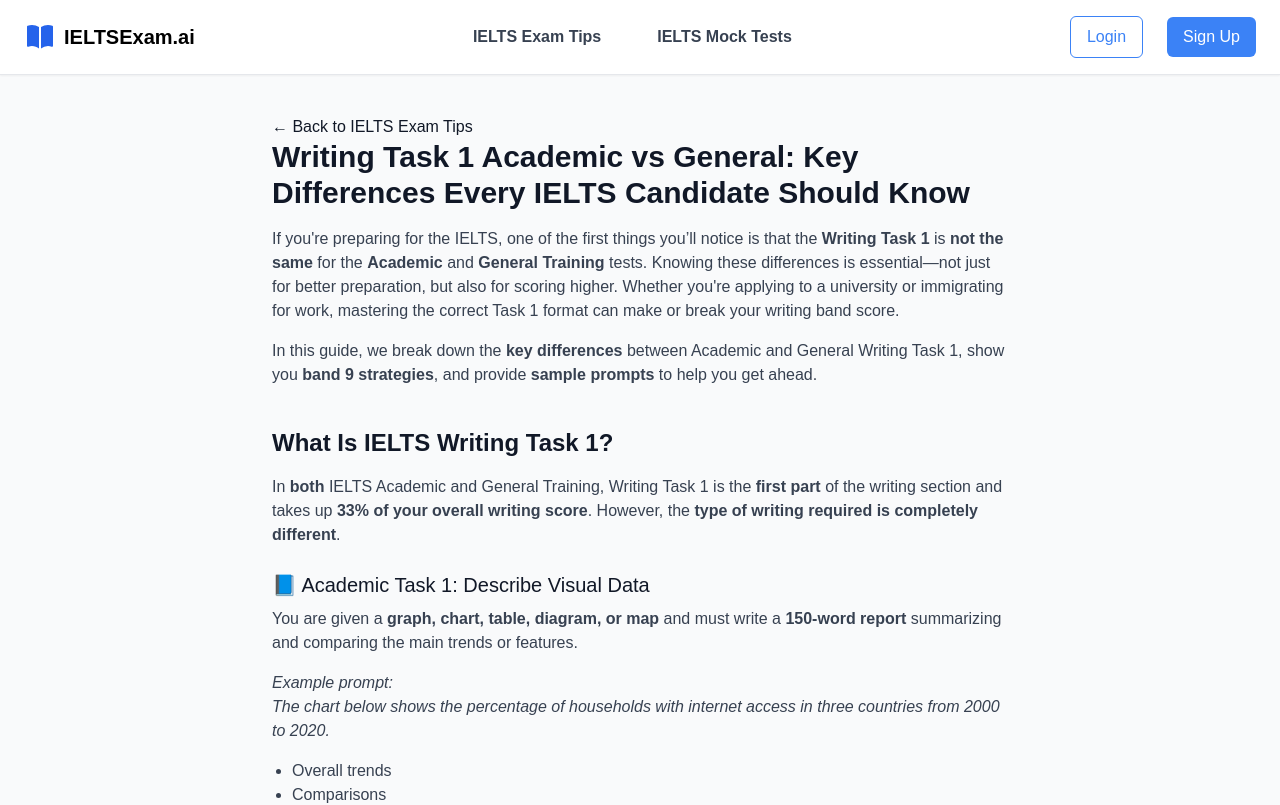
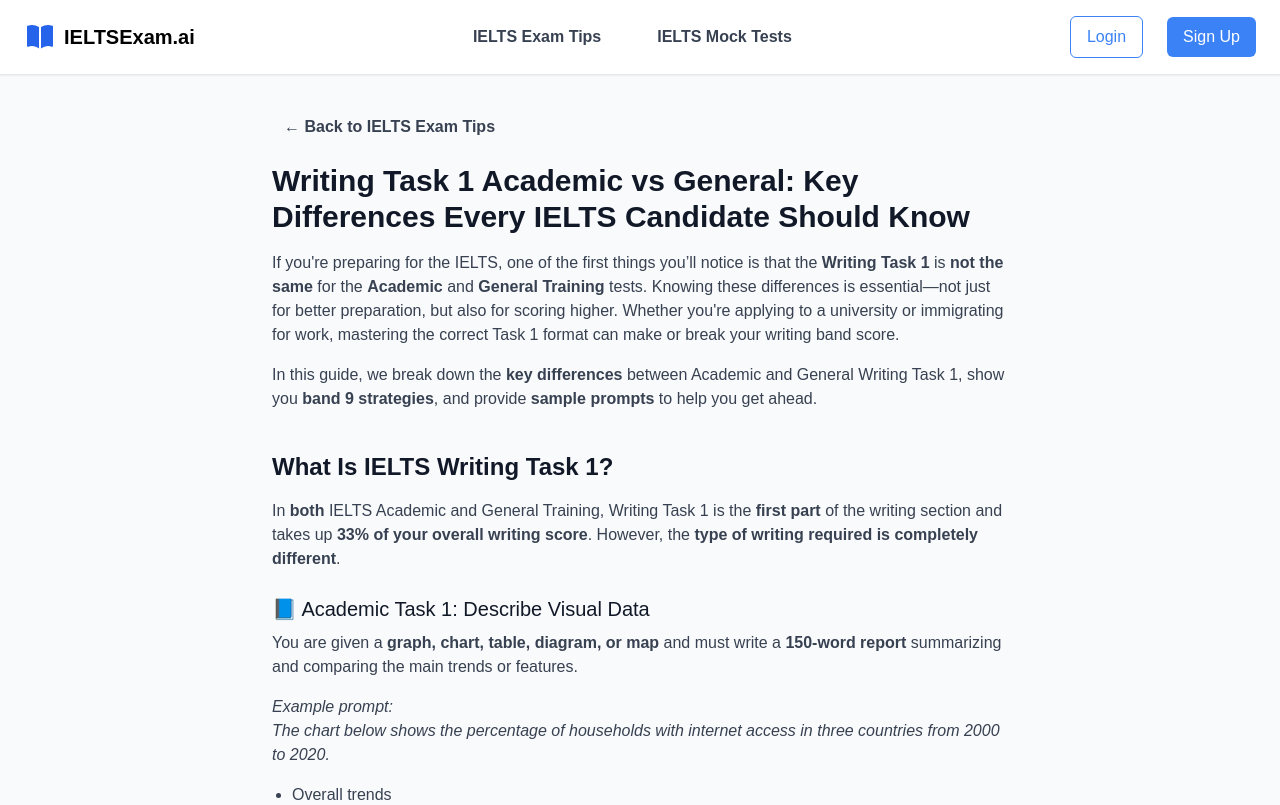
Before and after one commit to shashank-padala/ieltsexam-ai, a Next.js app: page /ielts-exam-tips/writing-mastery/ielts-writing-task-1-academic-vs-general-key-differences in a window 1280 px wide. Shown: the top 805 px of the page. Built offline with nearby package versions, Linux system fonts and the light colour scheme; no server answers.

Commit message:
improved blog ux

```diff
--- a/app/ielts-exam-tips/writing-mastery/ielts-writing-task-1-academic-vs-general-key-differences/page.tsx
+++ b/app/ielts-exam-tips/writing-mastery/ielts-writing-task-1-academic-vs-general-key-differences/page.tsx
@@ -3,7 +3,9 @@ import Link from "next/link";
 export default function Page() {
   return (
     <main className="max-w-3xl mx-auto px-4 py-10 text-gray-900">
-      <Link href="/ielts-exam-tips">← Back to IELTS Exam Tips</Link>
+      <Link href="/ielts-exam-tips" className="text-gray-700 hover:text-blue-600 transition-all duration-200 px-3 py-2 rounded-md hover:bg-blue-50 font-bold relative group">←  Back to IELTS Exam Tips</Link>
+      <br/>
+      <br/>
       <article>
         <header>
           <h1 className="text-3xl font-bold mb-4">
@@ -168,7 +170,7 @@ export default function Page() {
           <h2 className="text-2xl font-semibold mt-10 mb-4">🎯 Ready to Boost Your Band Score?</h2>
           <p className="text-base text-gray-700 mb-4">
             Practice with <strong>realistic, examiner-style mock exams</strong> for both Academic and General IELTS at <br />
-            👉 <a href="https://ieltsexam.ai/ielts-mock-exams/" className="underline">ieltsexam.ai/ielts-mock-exams/</a><br />
+            👉 <a href="https://ieltsexam.ai/ielts-mock-exams/" className="underline">ieltsexam.ai/ielts-mock-exams/</a><br/>
             Get instant feedback, scoring, and detailed sample answers for Writing Task 1 & 2!
           </p>
         </section>
```
